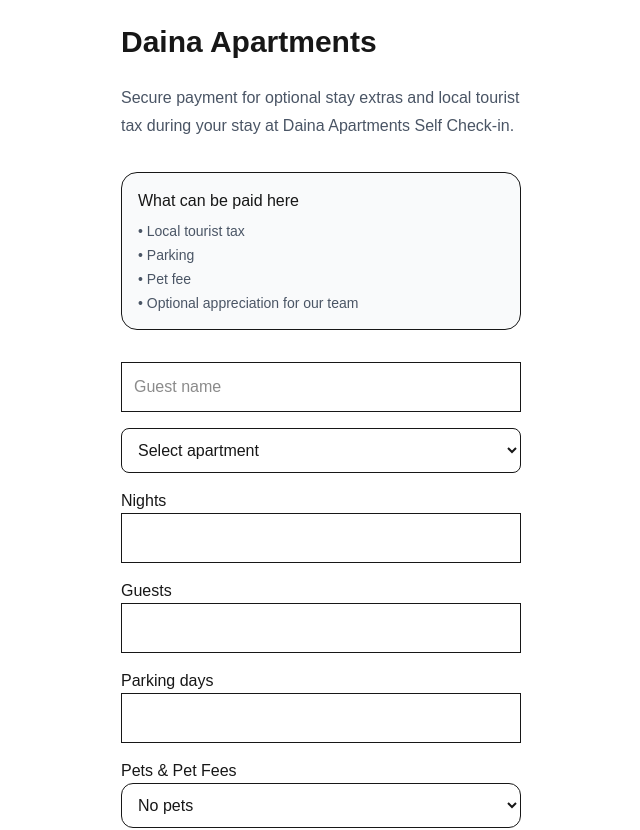
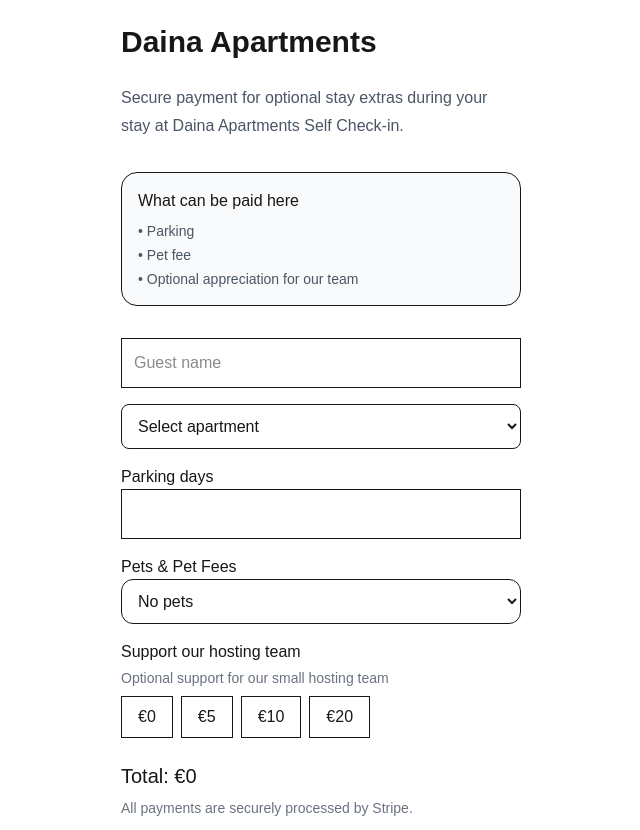
Before and after one commit to danukas007/Daina-payments, a Next.js app: page /pay in a window 1280 px wide. Shown: the top 830 px of the page, without its empty margins (319-959 px from the left). Built offline with nearby package versions, Linux system fonts and the light colour scheme.

Commit message:
Update page.tsx

```diff
--- a/app/pay/page.tsx
+++ b/app/pay/page.tsx
@@ -6,17 +6,15 @@
   const [guestName, setGuestName] = useState("");
   const [apartment, setApartment] = useState("");
 
-  const [nights, setNights] = useState("");
-const [guests, setGuests] = useState("");
 const [parkingDays, setParkingDays] = useState("");
 
- const [petOption, setPetOption] = useState("none");
+const [petOption, setPetOption] = useState("none");
 
-  const [tips, setTips] = useState(0);
+const [tips, setTips] = useState(0);
 
- const touristTax =
-  Number(nights) * Number(guests) * 2;
-  const parking =
+const touristTax = 0;
+
+const parking =
   Number(parkingDays) * 0;
 const pet =
   petOption === "small"
@@ -53,9 +51,6 @@
         guest_name: guestName,
 
         apartment,
-
-        nights,
-        guests,
         parkingDays,
         petOption,
 
@@ -83,9 +78,9 @@
       </h1>
 <p className="text-gray-600 mb-8 leading-7">
 
-  Secure payment for optional stay extras and
-  local tourist tax during your stay at
-  Daina Apartments Self Check-in.
+Secure payment for optional stay extras
+during your stay at
+Daina Apartments Self Check-in.
 
 </p>
 
@@ -96,10 +91,6 @@
   </h2>
 
   <ul className="text-sm text-gray-600 space-y-1">
-
-    <li>
-      • Local tourist tax
-    </li>
 
     <li>
       • Parking
@@ -145,32 +136,6 @@
     Apartment 5
   </option>
 </select>
-
-      <div className="mb-4">
-        <label>Nights</label>
-
-        <input
-          type="number"
-          value={nights}
-          onChange={(e) =>
-            setNights(e.target.value)}
-
-          className="border p-3 w-full"
-        />
-      </div>
-
-      <div className="mb-4">
-        <label>Guests</label>
-
-        <input
-          type="number"
-          value={guests}
-          onChange={(e) =>
-            setGuests(e.target.value)
-          }
-          className="border p-3 w-full"
-        />
-      </div>
 
       <div className="mb-4">
         <label>Parking days</label>
```
